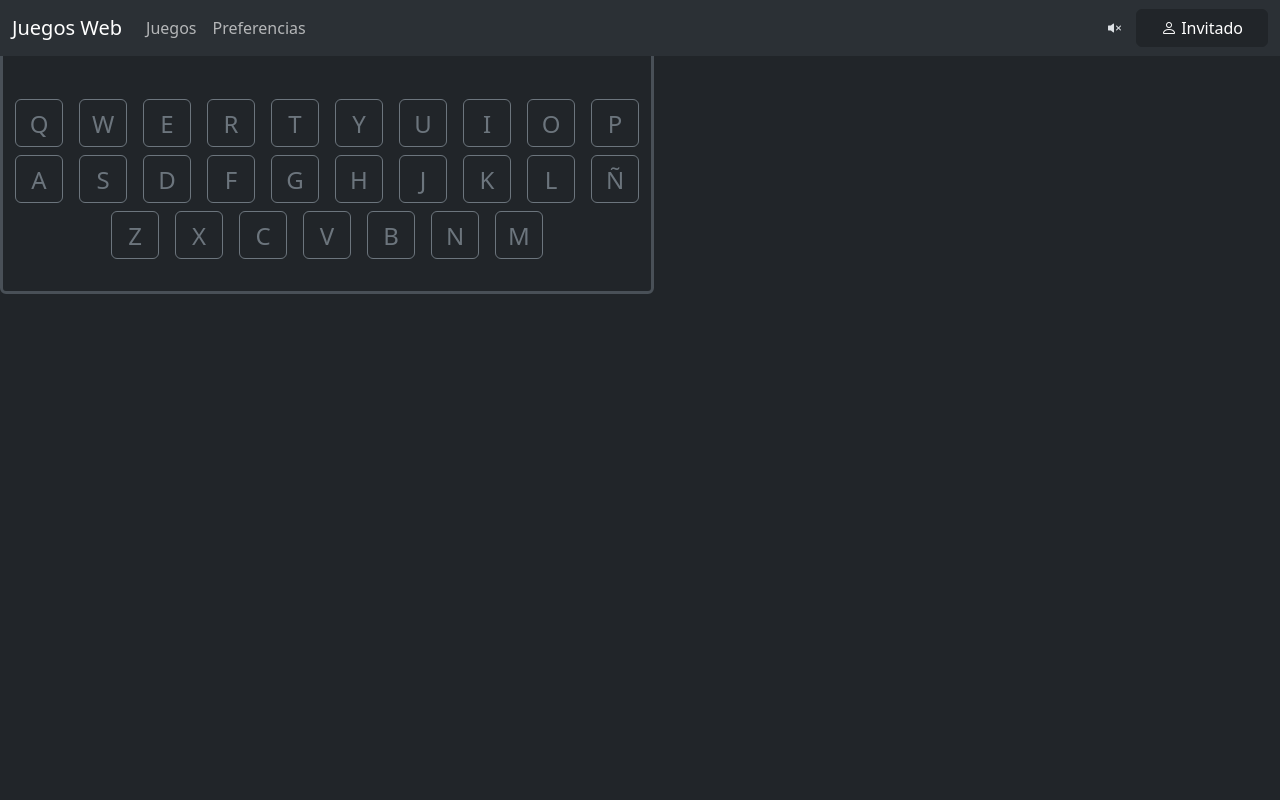
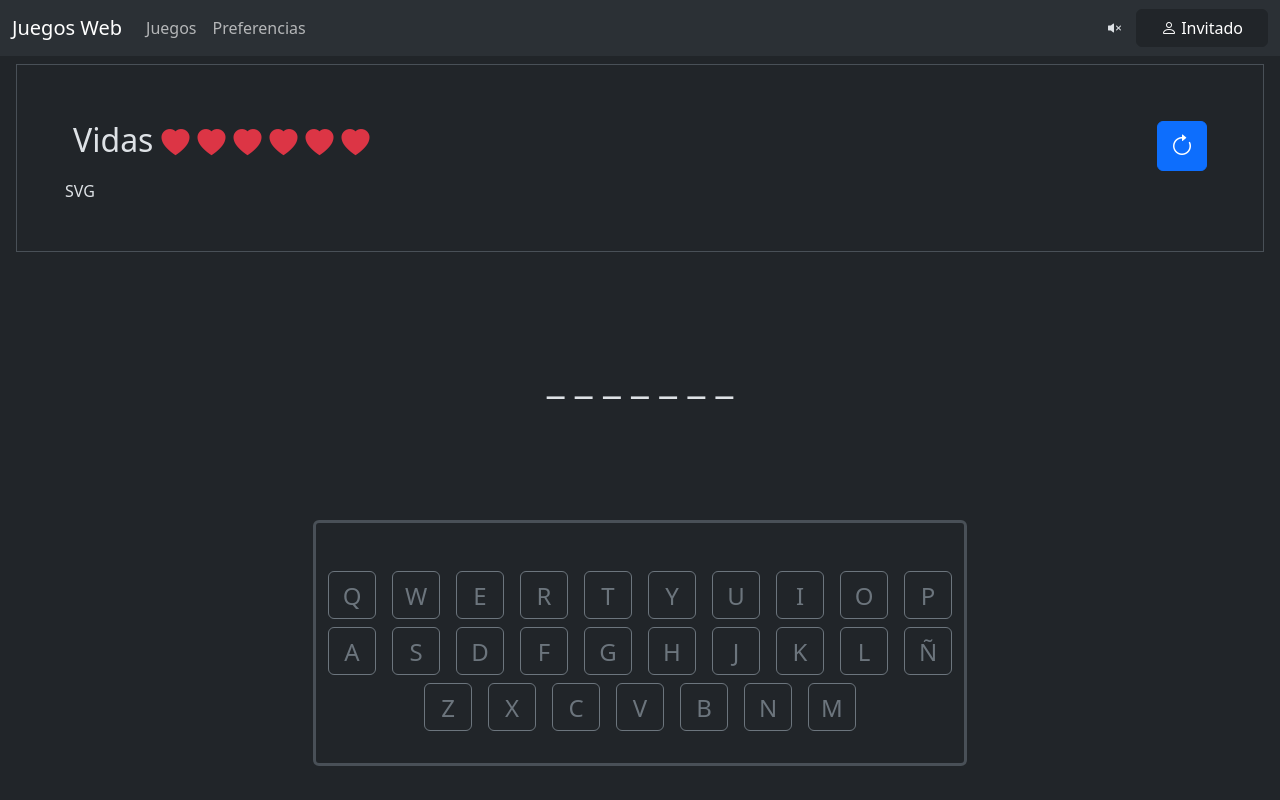
Before and after one commit to GabrielDeMaussion/webGames, an Angular app in the folder webGames/: page /home/hangman in a window 1280 px wide. Built offline with nearby package versions, Linux system fonts and the light colour scheme.

Commit message:
Fixes keyboard component and updated Hangman
Co-Authored-By: Gabriel <111201824+GabrielDeMaussion@users.noreply.github.com>

```diff
--- a/webGames/src/app/components/assets/keyboard/keyboard.component.html
+++ b/webGames/src/app/components/assets/keyboard/keyboard.component.html
@@ -1,4 +1,4 @@
-<div class="d-flex">
+<div class="d-flex justify-content-center">
     <div class="p-4 border border-3 rounded animated" [ngClass]="{'border-light border-opacity-50': isFocused()}"
         (click)="focusInput()">
 
--- a/webGames/src/app/components/assets/keyboard/keyboard.component.ts
+++ b/webGames/src/app/components/assets/keyboard/keyboard.component.ts
@@ -21,9 +21,13 @@ export class KeyboardComponent {
 
   pressKey(key: string = "") {
     if(key) {
-      this.word += key.toUpperCase();
+      this.word = (this.hasEnter ? this.word += key.toUpperCase() : this.word = key.toUpperCase());
     }
     this.wordChange.emit(this.word.toUpperCase());
+
+    if(!this.hasEnter){
+      this.word = '';
+    }
   }
 
   enterKey() {
--- a/webGames/src/app/components/hangman-game/hangman-game.component.html
+++ b/webGames/src/app/components/hangman-game/hangman-game.component.html
@@ -1,3 +1,23 @@
-<section class="pt-5">
-    <app-keyboard [hasEnter]="false" [redKeys]="wrongLetters"/>
+<section class="min-vh-100 pt-5">
+    <div class="d-flex flex-column gap-5 justify-content-between p-3">
+        <div class="border p-5">
+            <div class="d-flex gap-2 p-2">
+                <h2 class="text-start">Vidas </h2>
+                @for (live of getLives(); track $index) {
+                <i [class]="'gap-2 fs-3 ' + live"></i>
+                }
+                <button class="btn btn-primary bi-arrow-clockwise fs-4 ms-auto" (click)="startGame()"></button>
+
+            </div>
+            SVG
+        </div>
+        <div class="p-5">
+            <p class="fs-1 text-center">{{showHiddenWord()}}</p>
+        </div>
+
+
+        <app-keyboard [hasEnter]="false" [redKeys]="wrongLetters" (wordChange)="guessLetter($event)"
+            [redKeys]="wrongLetters" [greenKeys]="correctLetters" />
+    </div>
+
 </section>
--- a/webGames/src/app/components/hangman-game/hangman-game.component.ts
+++ b/webGames/src/app/components/hangman-game/hangman-game.component.ts
@@ -1,4 +1,4 @@
-import { Component } from '@angular/core';
+import { Component, OnInit } from '@angular/core';
 import { KeyboardComponent } from '../assets/keyboard/keyboard.component';
 import { GameService } from '../../services/game.service';
 
@@ -9,11 +9,74 @@ import { GameService } from '../../services/game.service';
   templateUrl: './hangman-game.component.html',
   styleUrl: './hangman-game.component.scss'
 })
-export class HangmanGameComponent {
+export class HangmanGameComponent implements OnInit {
   correctLetters: string[] = [];
   wrongLetters: string[] = [];
   hiddenWord: string = '';
   guessedLetters: string[] = [];
+  lives: number = 6;
+  remainingLives: number = 6;
+  inGame: boolean = true;
 
-  constructor(private gameService : GameService){}
-}
+  constructor(private gameService: GameService) { }
+
+  ngOnInit(): void {
+    this.startGame();
+  }
+
+  startGame() {
+    this.correctLetters = [];
+    this.wrongLetters = [];
+    this.hiddenWord = this.gameService.generateRandomHangmanWord().toUpperCase();
+    this.guessedLetters = [];
+    this.lives = 6;
+    this.remainingLives = 6;
+    this.inGame = true;
+  }
+
+  guessLetter(letter: string) {
+    //Check if the letter is in the hidden word
+    if (!this.guessedLetters.includes(letter) && this.inGame) {
+      this.guessedLetters.push(letter);
+
+      if (this.hiddenWord.includes(letter)) {
+        this.correctLetters.push(letter);
+      }
+      else{
+        this.wrongLetters.push(letter);
+        this.remainingLives--;
+      }
+
+      this.checkWord()
+
+      }
+      console.log('Guessed letters:', this.guessedLetters);
+    }
+
+    showHiddenWord(){
+      return this.hiddenWord.split('').map(letter => this.correctLetters.includes(letter) ? letter : '_').join(' ');
+    }
+
+    checkWord(){
+      if(this.hiddenWord === this.showHiddenWord().toUpperCase().replace(/[^A-ZÁÉÍÓÚÑ]/g, '') && this.remainingLives > 0){
+        this.inGame = false;
+        this.gameService.sendAlert('Ganaste', 'Felicidades, has adivinado la palabra', 'success');
+      }
+      else if(this.remainingLives === 0){
+        this.inGame = false;
+        this.gameService.sendAlert('Perdiste', 'La palabra era: ' + this.hiddenWord, 'error');
+      }
+    }
+
+    getLives(): string[] {
+      let lives = [];
+      for (let i = 0; i < this.lives; i++) {
+        if (i < this.remainingLives) {
+          lives.push('bi-heart-fill text-danger');
+        } else {
+          lives.push('bi-heartbreak-fill text-secondary');
+        }
+      }
+      return lives;
+    }
+  }
--- a/webGames/src/app/components/wordle-game/wordle-game.component.html
+++ b/webGames/src/app/components/wordle-game/wordle-game.component.html
@@ -20,7 +20,7 @@
 
     <!-- Boton para adivinar -->
     <div class="text-center">
-        <p [ngClass]="lost ? '':'opacity-0'">PALABRA OCULTA: {{hiddenWord}}</p>
+        <p [ngClass]="gameLost ? '':'opacity-0'">PALABRA OCULTA: {{hiddenWord}}</p>
         <button type="button" class="btn btn-dark bi-arrow-clockwise py-3 px-4" (click)="startGame()"></button>
     </div>
 
--- a/webGames/src/app/components/wordle-game/wordle-game.component.ts
+++ b/webGames/src/app/components/wordle-game/wordle-game.component.ts
@@ -18,7 +18,7 @@ export class WordleGameComponent implements OnInit {
   wordGuesses: string[] = [];
   wordsGrid: string[] = [];
   guessedWord: string = '';
-  lost: boolean = false;
+  gameLost: boolean = false;
   cols: number[] = [0, 1, 2, 3, 4];
 
 
@@ -34,8 +34,8 @@ export class WordleGameComponent implements OnInit {
 
 
   async startGame() {
-    this.lost = false;
-    this.hiddenWord = this.gameService.generateRandomWord().toUpperCase();
+    this.gameLost = false;
+    this.hiddenWord = this.gameService.generateRandomWordleWord().toUpperCase();
     console.log('Palabra secreta:', this.hiddenWord);
 
     this.wordGuesses = Array(6).fill('');
@@ -66,11 +66,11 @@ export class WordleGameComponent implements OnInit {
     let word = this.guessedWord.toUpperCase().replace(/[^A-ZÁÉÍÓÚÑ]/g, '');
 
 
-    if (this.lost || word.length != 5 || this.wordGuesses.includes(word)) {
+    if (this.gameLost || word.length != 5 || this.wordGuesses.includes(word)) {
       return;
     }
 
-    // if (!this.gameService.words.includes(word)) {
+    // if (!this.gameService.wordleWords.includes(word)) {
     //   this.guessedWord = '';
     //   this.showWord();
     //   return;
@@ -85,7 +85,7 @@ export class WordleGameComponent implements OnInit {
 
     else if (this.wordGuesses[this.wordGuesses.length-1] != '') {
       console.log('Perdiste');
-      this.lost = true;
+      this.gameLost = true;
     }
 
   }
--- a/webGames/src/app/services/game.service.ts
+++ b/webGames/src/app/services/game.service.ts
@@ -9,7 +9,7 @@ import { concat } from 'rxjs';
 export class GameService {
   suits = ['heart', 'diamond', 'club', 'spade'];
   colors = ['blue', 'indigo', 'purple', 'pink', 'red', 'orange', 'yellow', 'green', 'teal', 'cyan', 'black', 'gray'];
-  words = [
+  wordleWords = [
     "ABETO", "ABRAS", "ABRIA", "ACERA", "ACTOR", "ACUDO", "AGUDO", "AGUAS", "ALADO", "ALBAS", "ALTAR", "ALTOS", "AMADO", "AMBAR", "ANTES", "ANTON", "ANUAL", "APOYO", "APRES", "ARADO", "ARCOS", "ARENA", "ARIDO", "ARMAS", "AROMA", "ARPAS", "ASADO", "ASILO", "ASNOS", "ASTRO", "ATADO", "ATIZA", "ATIZO", "ATLAS", "AUTOR", "AVALA", "AVION", "AVISO", "AYUDA", "AZOTE", "AZUCA", "AZUL",
     "BABAS", "BACAS", "BACHE", "BAJAS", "BAJES", "BALAS", "BARDO", "BARRO", "BEBES", "BELEN", "BERTO", "BICHO", "BIZCO", "BLUSA", "BOLAS", "BONOS", "BOTAS", "BUENO", "BURRO", "BUSCA", "BUTAN", "BUTEO", "BUTIR", "BUTIS", "BUTOS", "BUTRE",
     "CABAL", "CABAS", "CABEN", "CABER", "CABIA", "CABRA", "CAFES", "CAJAS", "CALAR", "CALAS", "CALCA", "CALLA", "CALMA", "CALOR", "CAMBA", "CAMPO", "CANAS", "CANTOS", "CAPTO", "CARAS", "CARLO", "CARRO", "CASAS", "CATAR", "CAIDA", "CEJAS", "CELIA", "CENAS", "CEPAS", "CERCA", "CABRA", "CAFES", "CAJAS", "CALAR", "CALAS", "CALCA", "CALLA", "CALMA", "CAMBA", "CAMPO", "CANAS", "CANTOS", "CAPTO", "CARAS", "CARLO", "CARRO", "CASAS", "CATAR", "CAIDA", "CEJAS", "CELIA", "CENAS", "CEPAS", "CERCA", "CERCO", "CERDO", "CHILE", "CHINA", "CIEGO", "CINES", "CITAS", "CLARA", "CLAVO", "COLAS", "COLON", "CORAL", "CORAS", "COREA", "CORRO", "COSAS", "COSTO", "CRUDO", "CURAR",
@@ -34,7 +34,18 @@ export class GameService {
     "YATES", "YEMAS", "YEMEN", "YENDO", "YENES", "YESCA", "YOGUR", "YUGOS",
     "ZAFOS", "ZAGAL", "ZANJA", "ZARCO", "ZARPA", "ZONAS", "ZORRO", "ZURDO", "ZURRA"
   ]
-
+  hangmanWords = [
+    'MANZANA', 'ELEFANTE', 'COMPUTADORA', 'GUITARRA', 'MARIPOSA',
+    'VENTANA', 'JIRAFA', 'MURCIELAGO', 'ASTRONAUTA', 'RELAMPAGO',
+    'ESPEJO', 'BICICLETA', 'CANGREJO', 'ZAPATO', 'BOSQUE',
+    'CABALLO', 'PANTALLA', 'CAMISETA', 'PISTACHO', 'TELEFONO',
+    'FUTBOL', 'AVION', 'PLANETA', 'ANTENA', 'RINCON',
+    'SILLA', 'TIBURON', 'PELICULA', 'BARCO', 'CEREZA',
+    'NARANJA', 'LUCIERNAGA', 'TORNILLO', 'CANGURO', 'RATON',
+    'CAMION', 'MONTAÑA', 'VENTILADOR', 'PINTURA', 'DRAGON',
+    'ALFOMBRA', 'MARATON', 'UNIVERSO', 'CIRUJANO', 'DIAMANTE',
+    'SERPIENTE', 'LAGARTIJA', 'CHIMENEA', 'ESCALERA'
+  ];
 
   constructor() { }
 
@@ -54,10 +65,13 @@ export class GameService {
 
 
   //
-  generateRandomWord() {
-    return this.words[Math.floor(Math.random() * this.words.length)];
+  generateRandomWordleWord() {
+    return this.wordleWords[Math.floor(Math.random() * this.wordleWords.length)];
   }
 
+  generateRandomHangmanWord() {
+    return this.hangmanWords[Math.floor(Math.random() * this.hangmanWords.length)];
+  }
 
   //
   generateMemoryDeck(quantity: number = 20) {
```
